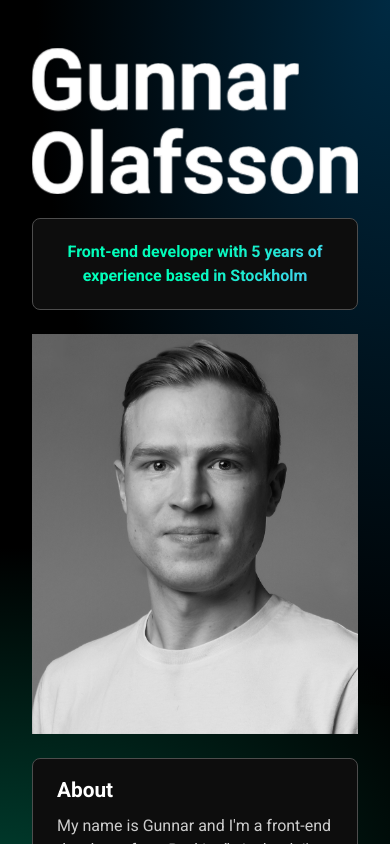
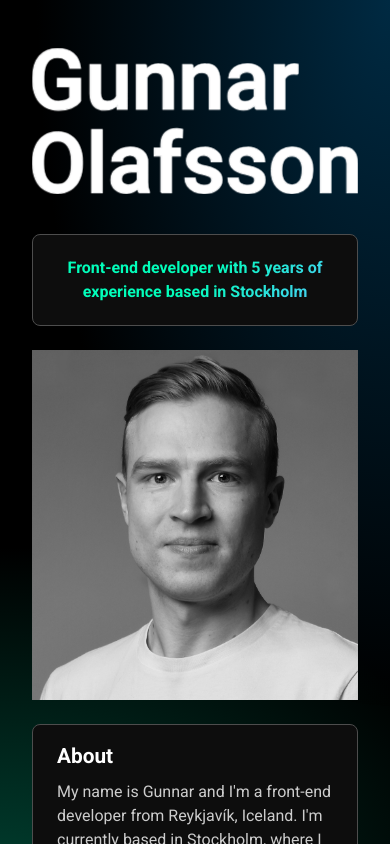
Before and after one commit to gunnarbirnir/resume-3.0, a React (Vite) app: page / in a window 390 px wide. Built offline with nearby package versions, Linux system fonts and the light colour scheme.

Commit message:
Mobile style fixes

```diff
--- a/src/components/GridItems/ImageItem/index.tsx
+++ b/src/components/GridItems/ImageItem/index.tsx
@@ -3,6 +3,7 @@ import styled from "styled-components";
 
 import profileImg from "../../../assets/img/profile.webp";
 import { useMediaQuery } from "../../../hooks";
+import { MEDIA_QUERY } from "../../../constants";
 import FadeIn from "../../FadeIn";
 import PerspectiveHover from "../../PerspectiveHover";
 import { GridItemLayoutProps } from "../types";
@@ -38,7 +39,13 @@ const ImageContainer = styled(PerspectiveHover)`
   height: 100%;
   position: relative;
   overflow: hidden;
-  min-height: 400px;
+
+  @media (max-width: ${MEDIA_QUERY.MOBILE}px) {
+    min-height: 400px;
+  }
+  @media (max-width: ${MEDIA_QUERY.GRID_MOBILE}px) {
+    min-height: 350px;
+  }
 `;
 
 const ProfileImage = styled.img`
--- a/src/components/GridItems/NameItem/index.tsx
+++ b/src/components/GridItems/NameItem/index.tsx
@@ -2,6 +2,7 @@ import { FC } from "react";
 import { useState, useEffect } from "react";
 import styled from "styled-components";
 
+import { MEDIA_QUERY } from "../../../constants";
 import NameImage from "./NameImage";
 
 interface Props {
@@ -36,6 +37,10 @@ const StyledNameItem = styled.div`
   display: flex;
   flex-direction: column;
   justify-content: center;
+
+  @media (max-width: ${MEDIA_QUERY.MOBILE}px) {
+    padding-bottom: var(--spacing-4);
+  }
 `;
 
 const NameImageContainer = styled.h1`
```
